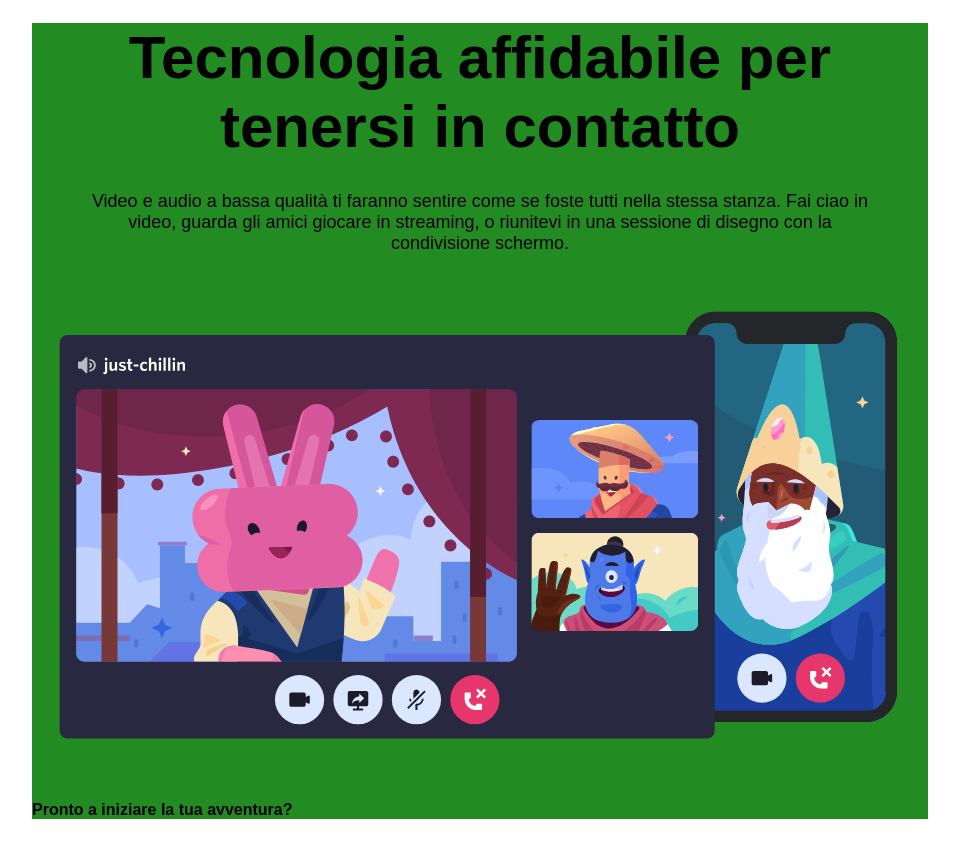
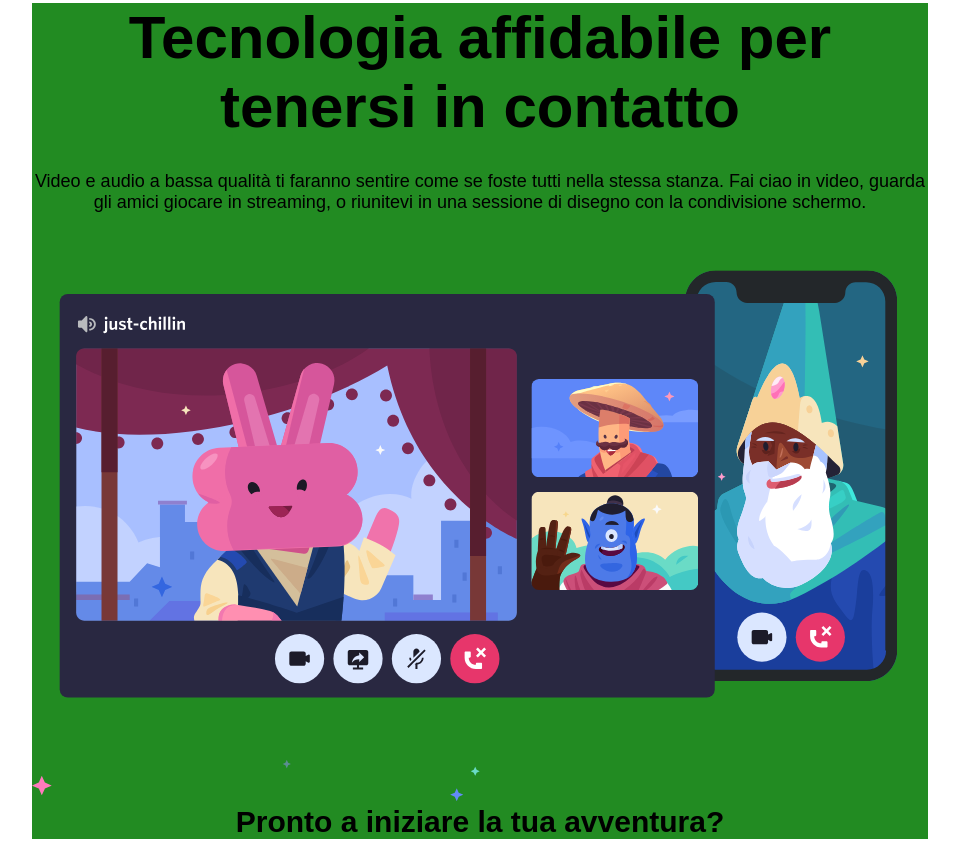
Before and after one commit to quintusdev/htmlcss-discord, a plain HTML site: page index.html in a window 1280 px wide. Shown: the part 3087-3940 px from the top of the page, without its empty margins (160-1119 px from the left). Drawn offline with Linux system fonts and the light colour scheme.

Commit message:
FIne inserimento main

```diff
--- a/css/style.css
+++ b/css/style.css
@@ -241,6 +241,8 @@ body {
     justify-content: center;
     align-items: center;
 }
+
+/* INIZIO STYLE CONTENUTO */
 .col-big {
     display: flex;
     width: 100%;
@@ -257,7 +259,6 @@ body {
 }
 
 .cont p {
-    margin: 0px 50px;
     font-size: 18px;
     text-align: center;
 }
@@ -267,7 +268,16 @@ body {
     margin: 0 auto;
 }
 
+.cont .question img{
+    width: 50%;
+    margin: 0 auto;
+}
 
+.cont h4 {
+    text-align: center;
+    font-size: 30px;
+}
+/* FINE STYLE CONTENUTO */
 /* FINE STYLE ROW 4*/
 
 /* FINE STYLE MAIN */
--- a/index.html
+++ b/index.html
@@ -155,8 +155,9 @@
                             <img src="./img/item4-big.svg" alt="cartoon condivione schermo">
 
                             <div class="question">
-                                <h4>Pronto a iniziare la tua avventura?</h4>
+                                <img src="./img/stars.svg" alt="sfondo stelle">
                             </div>
+                            <h4>Pronto a iniziare la tua avventura?</h4>
                         </div>
                     </div>
                 </div>
```
